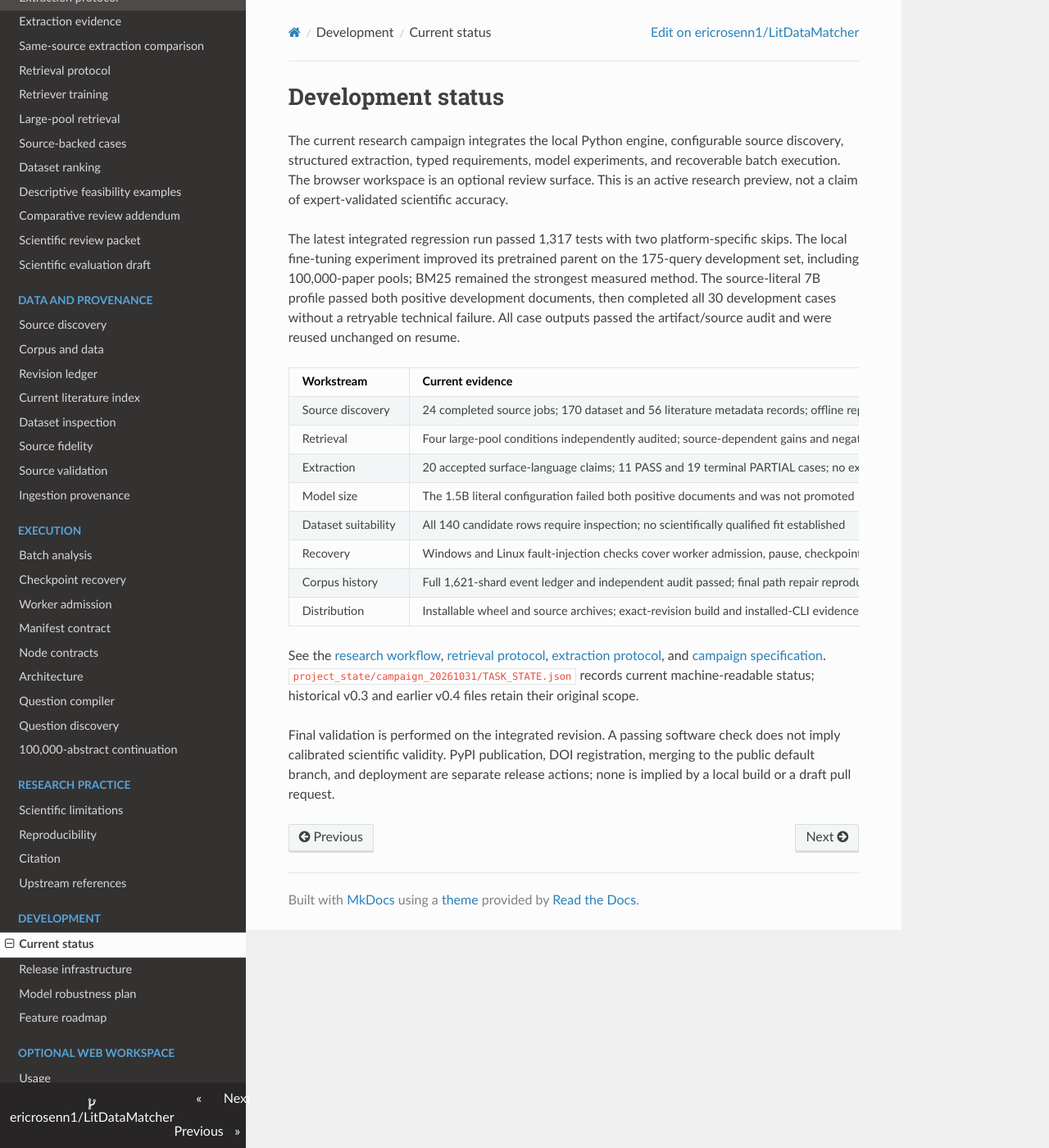
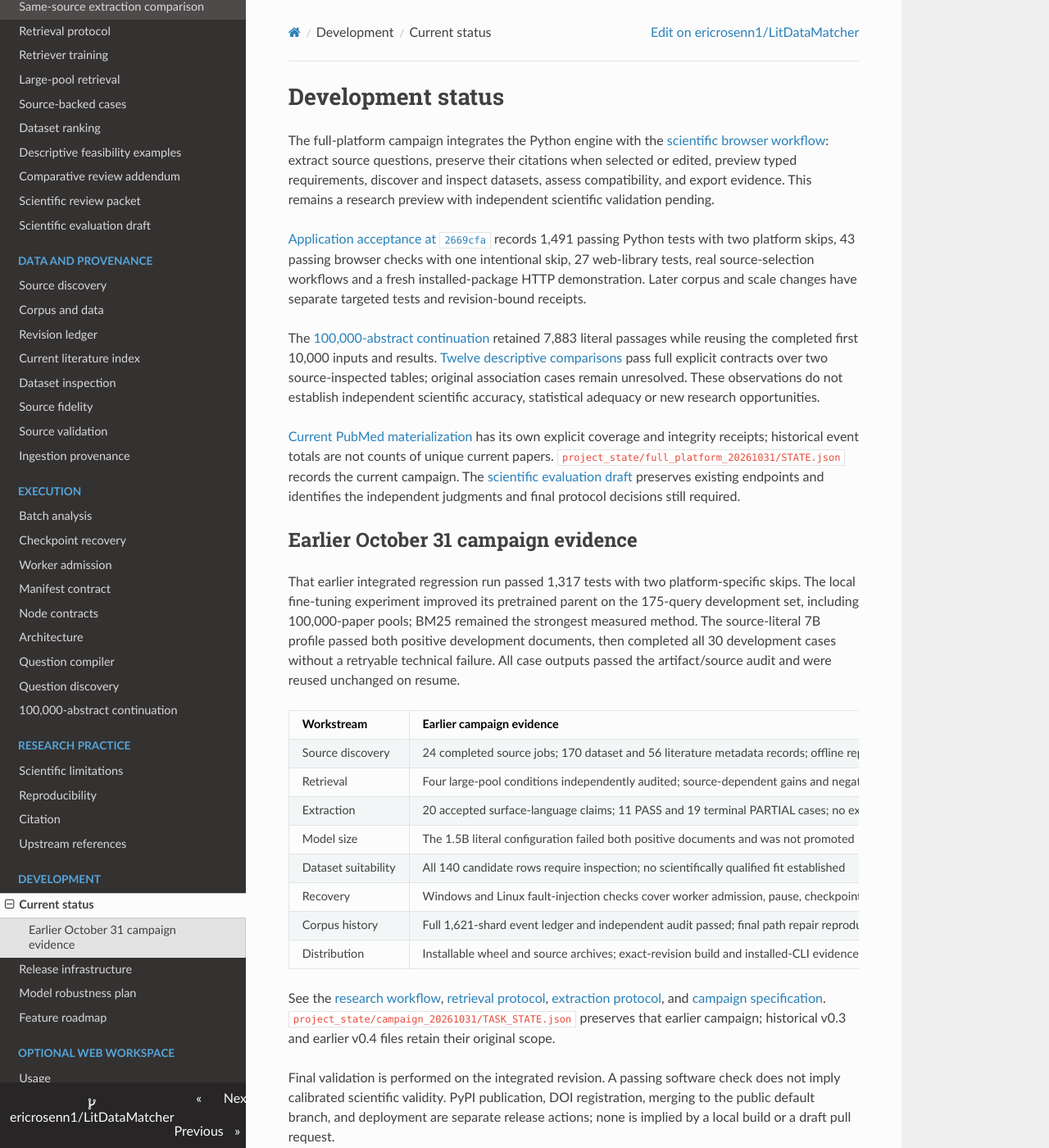
Before and after one commit to ericrosenn1/LitDataMatcher, an MkDocs documentation site: the page built from docs/development_status.md, in a window 1280 px wide and 1400 px high. Shown: the whole window at 82% size. Built offline with MkDocs 1.6.1, drawn with Linux system fonts in a browser that asks for light colours; nearby versions of some CDN libraries.

Commit message:
Separate current integrated application status from prior development evidence

```diff
--- a/docs/development_status.md
+++ b/docs/development_status.md
@@ -1,12 +1,34 @@
 # Development status
 
-The current research campaign integrates the local Python engine, configurable
-source discovery, structured extraction, typed requirements, model experiments,
-and recoverable batch execution. The browser workspace is an optional review
-surface. This is an active research preview, not a claim of expert-validated
-scientific accuracy.
+The full-platform campaign integrates the Python engine with the
+[scientific browser workflow](full_platform.md): extract source questions,
+preserve their citations when selected or edited, preview typed requirements,
+discover and inspect datasets, assess compatibility, and export evidence.
+This remains a research preview with independent scientific validation pending.
 
-The latest integrated regression run passed 1,317 tests with two platform-specific
+[Application acceptance at `2669cfa`](campaign_20261031/question_selection.md)
+records 1,491 passing Python tests with two platform skips, 43 passing browser
+checks with one intentional skip, 27 web-library tests, real source-selection
+workflows and a fresh installed-package HTTP demonstration. Later corpus and
+scale changes have separate targeted tests and revision-bound receipts.
+
+The [100,000-abstract continuation](campaign_20261031/question_scale_100000.md)
+retained 7,883 literal passages while reusing the completed first 10,000 inputs
+and results. [Twelve descriptive comparisons](campaign_20261031/descriptive_comparisons.md)
+pass full explicit contracts over two source-inspected tables; original
+association cases remain unresolved. These observations do not establish
+independent scientific accuracy, statistical adequacy or new research opportunities.
+
+[Current PubMed materialization](literature_index.md) has its own explicit
+coverage and integrity receipts; historical event totals are not counts of
+unique current papers. `project_state/full_platform_20261031/STATE.json` records
+the current campaign. The [scientific evaluation draft](campaign_20261031/scientific_evaluation_readiness.md)
+preserves existing endpoints and identifies the independent judgments and final
+protocol decisions still required.
+
+## Earlier October 31 campaign evidence
+
+That earlier integrated regression run passed 1,317 tests with two platform-specific
 skips. The local fine-tuning experiment improved its pretrained parent on the
 175-query development set, including 100,000-paper pools; BM25 remained the
 strongest measured method. The source-literal 7B profile passed both positive
@@ -14,7 +36,7 @@ development documents, then completed all 30 development cases without a
 retryable technical failure. All case outputs passed the artifact/source audit
 and were reused unchanged on resume.
 
-| Workstream | Current evidence |
+| Workstream | Earlier campaign evidence |
 | --- | --- |
 | Source discovery | 24 completed source jobs; 170 dataset and 56 literature metadata records; offline replay verified |
 | Retrieval | Four large-pool conditions independently audited; source-dependent gains and negative findings retained |
@@ -29,8 +51,8 @@ See the [research workflow](research_workflow.md),
 [retrieval protocol](campaign_20261031/retrieval_protocol.md),
 [extraction protocol](campaign_20261031/extraction_protocol.md), and
 [campaign specification](research_campaign_20261031.md).
-`project_state/campaign_20261031/TASK_STATE.json` records current machine-readable
-status; historical v0.3 and earlier v0.4 files retain their original scope.
+`project_state/campaign_20261031/TASK_STATE.json` preserves that earlier campaign;
+historical v0.3 and earlier v0.4 files retain their original scope.
 
 Final validation is performed on the integrated revision. A passing software
 check does not imply calibrated scientific validity. PyPI publication, DOI
```
